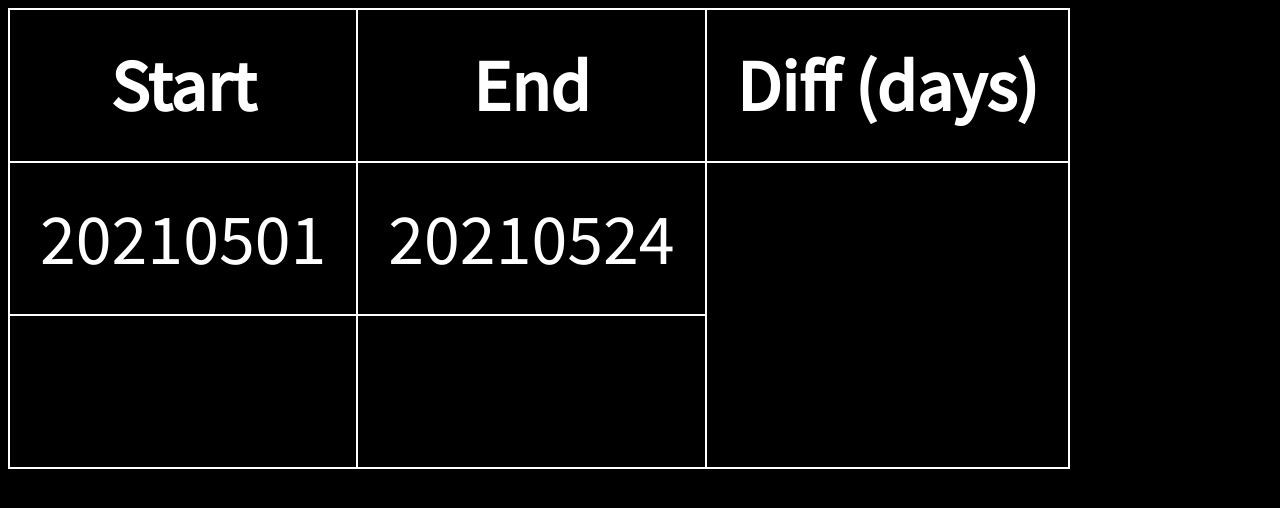
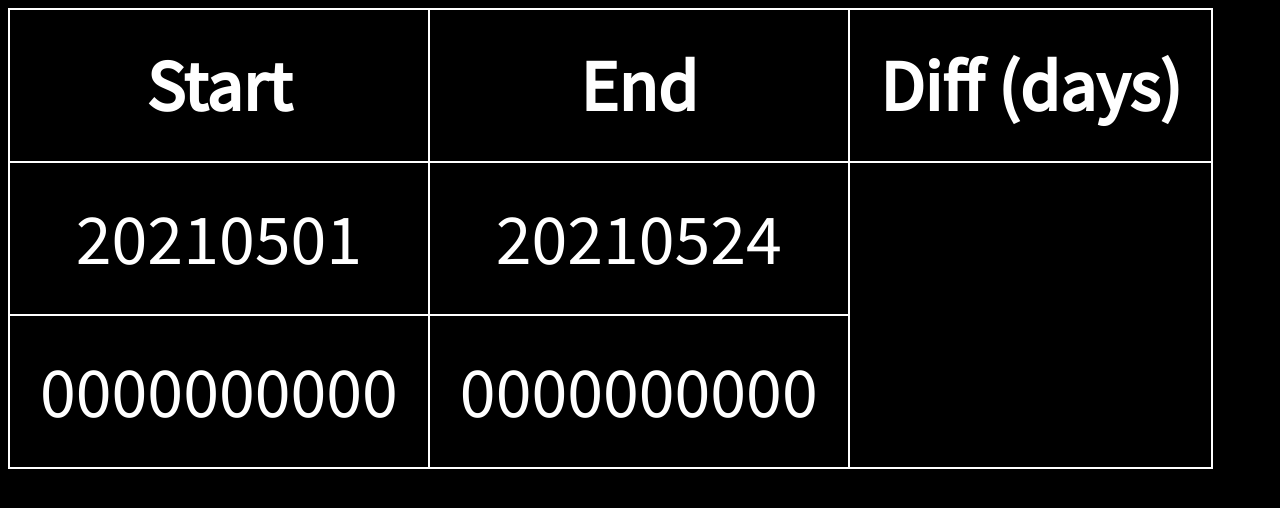
Before and after one commit to Floateresting/floateresting.github.io, a website: page time/index.html in a window 1280 px wide. Drawn offline with nearby package versions, Linux system fonts and the light colour scheme.

Commit message:
style(time): add placeholder instead of nbsp

```diff
--- a/time/index.html
+++ b/time/index.html
@@ -22,8 +22,8 @@
 		<td class="output" rowspan="2">&nbsp;</td>
 	</tr>
 	<tr>
-		<td class="timestamp">&nbsp;</td>
-		<td class="timestamp">&nbsp;</td>
+		<td class="timestamp">0000000000</td>
+		<td class="timestamp">0000000000</td>
 	</tr>
 </table>
 </body>
```
